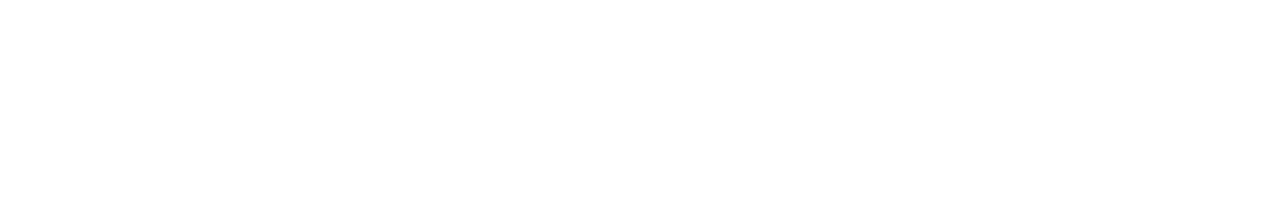
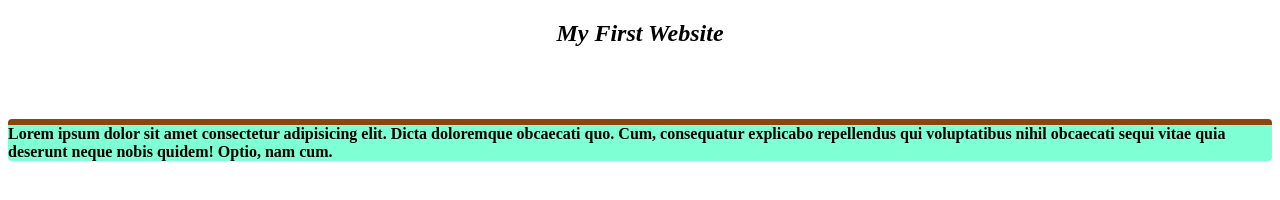
Before and after one commit to Sabit01Hasan/my-first-website, a plain HTML site: page WEb.html in a window 1280 px wide. Drawn offline with Linux system fonts and the light colour scheme.

Commit message:
Added the first blog

```diff
--- a/WEb.html
+++ b/WEb.html
@@ -4,8 +4,14 @@
     <meta charset="UTF-8">
     <meta name="viewport" content="width=device-width, initial-scale=1.0">
     <title>My first website</title>
+    <link rel="stylesheet" href="style/styl.css">
 </head>
 <body>
-
+    <div>
+       <h2><center><i>My First Website</i></center></h2>
+       <br>
+       <br>
+       <p class="pur">Lorem ipsum dolor sit amet consectetur adipisicing elit. Dicta doloremque obcaecati quo. Cum, consequatur explicabo repellendus qui voluptatibus nihil obcaecati sequi vitae quia deserunt neque nobis quidem! Optio, nam cum.</p>
+    </div>
 </body>
 </html>
--- /dev/null
+++ b/style/styl.css
@@ -0,0 +1,6 @@
+.pur{
+    font-weight: bolder;
+    border-top: 6px solid saddlebrown;
+    border-radius: 4px;
+    background-color: aquamarine;
+}
```
